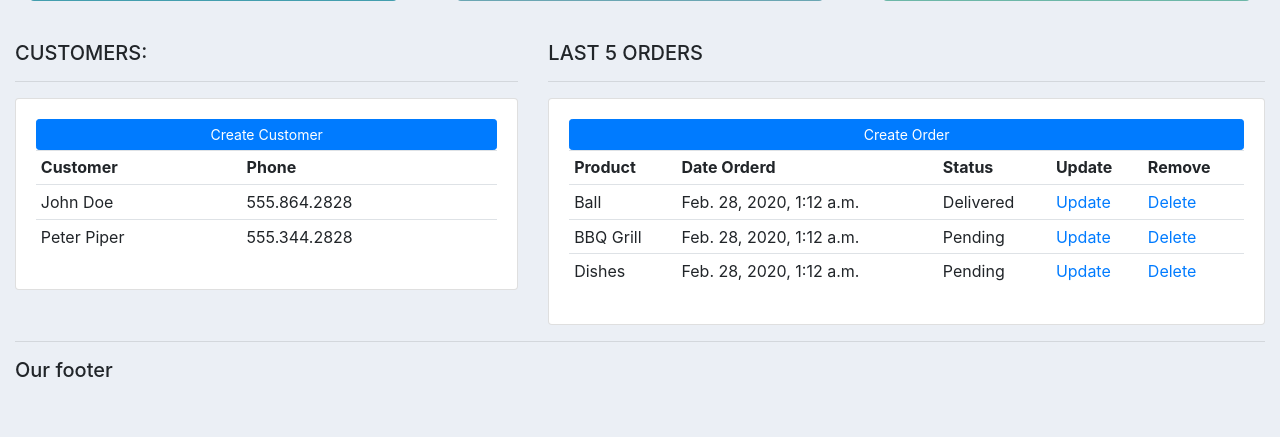
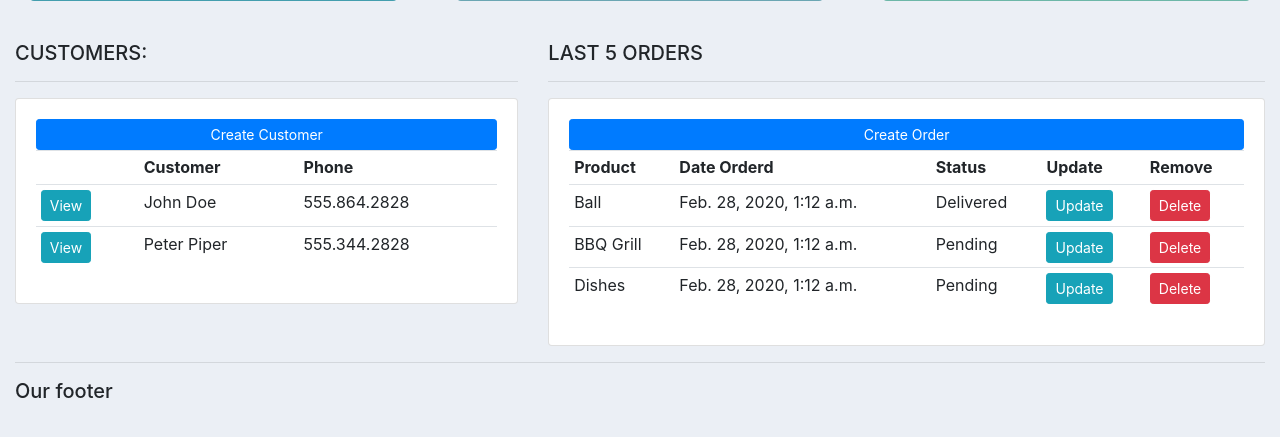
Before and after one commit to pavoli/django_training, a Django app: page / in a window 1280 px wide. Shown: the part 234-671 px from the top of the page. Run offline with Django 3.2, Linux system fonts and the light colour scheme; data comes from the database, SQL or seed files in the repository; some libraries are stand-ins or nearby versions.

Commit message:
add class to btn

```diff
--- a/crm/accounts/urls.py
+++ b/crm/accounts/urls.py
@@ -3,7 +3,7 @@ from . import views
 
 
 urlpatterns = [
-    path('', views.home),
-    path('products/', views.products),
-    path('customer/<str:id>/', views.customer),
+    path('', views.home, name='home'),
+    path('products/', views.products, name='products'),
+    path('customer/<str:id>/', views.customer, name='customer'),
 ]
--- a/crm/templates/accounts/dashboard.html
+++ b/crm/templates/accounts/dashboard.html
@@ -13,12 +13,14 @@
 			<a class="btn btn-primary  btn-sm btn-block" href="">Create Customer</a>
 			<table class="table table-sm">
 				<tr>
+					<th></th>
 					<th>Customer</th>
 					<th>Phone</th>
 				</tr>
 
 				{% for c in customers %}
 					<tr>
+						<td><a class="btn btn-sm btn-info" href="{% url 'customer' c.id %}">View</a></td>
 						<td>{{ c.name }}</td>
 						<td>{{ c.phone }}</td>
 					</tr>
@@ -46,8 +48,8 @@
 						<td>{{ o.product }}</td>
 						<td>{{ o.date_created }}</td>
 						<td>{{ o.status }}</td>
-						<td><a href="">Update</a></td>
-						<td><a href="">Delete</a></td>
+						<td><a class="btn btn-sm btn-info" href="">Update</a></td>
+						<td><a class="btn btn-sm btn-danger" href="">Delete</a></td>
 					</tr>
 				{% endfor %}
 
--- a/crm/templates/accounts/navbar.html
+++ b/crm/templates/accounts/navbar.html
@@ -8,10 +8,10 @@
   <div class="collapse navbar-collapse" id="navbarNav">
     <ul class="navbar-nav">
       <li class="nav-item active">
-        <a class="nav-link" href="#">Home</a>
+        <a class="nav-link" href="{% url 'home' %}">Home</a>
       </li>
       <li class="nav-item">
-        <a class="nav-link" href="#">Products</a>
+        <a class="nav-link" href="{% url 'products' %}">Products</a>
       </li>
     </ul>
   </div>
```
